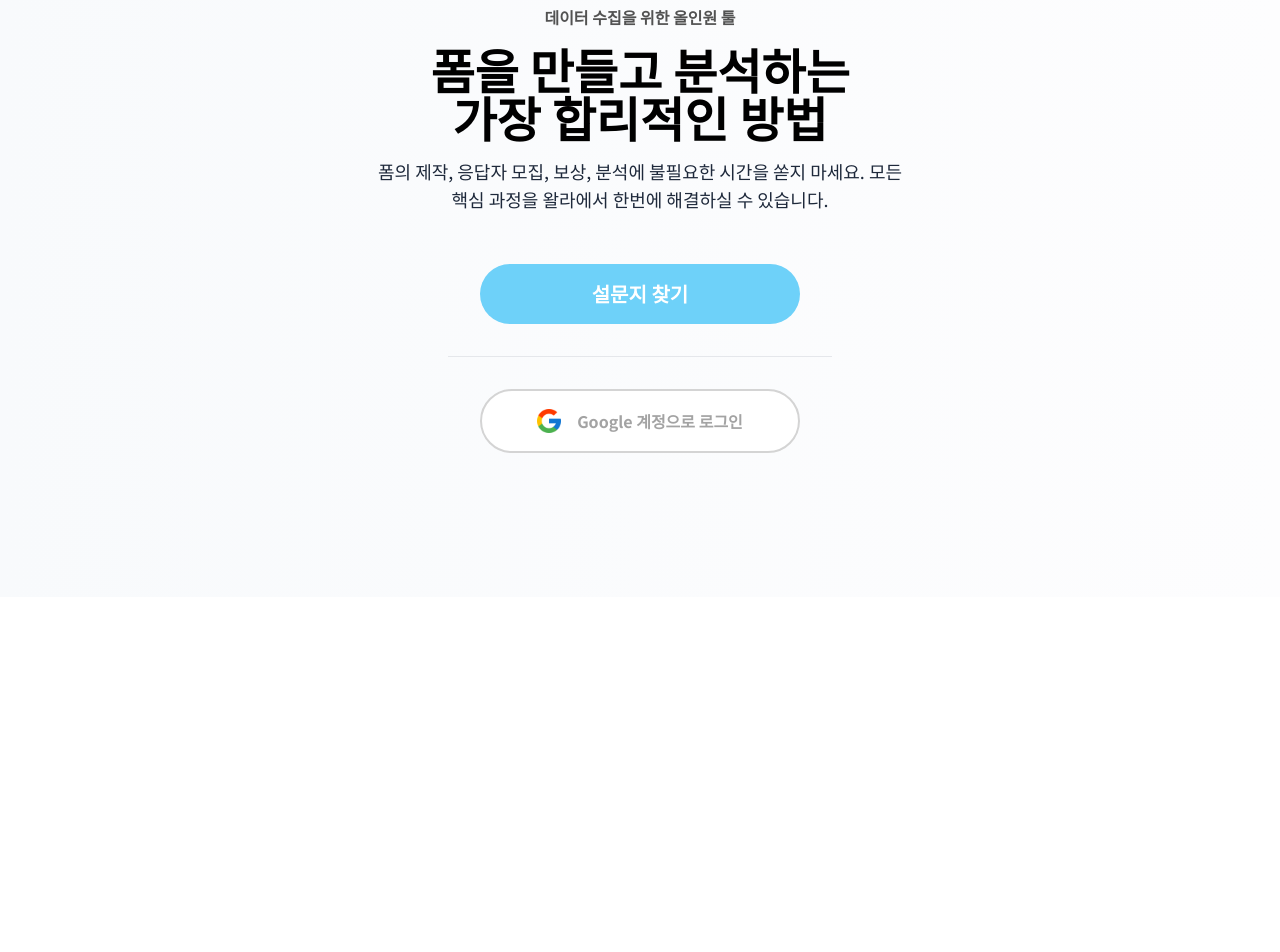
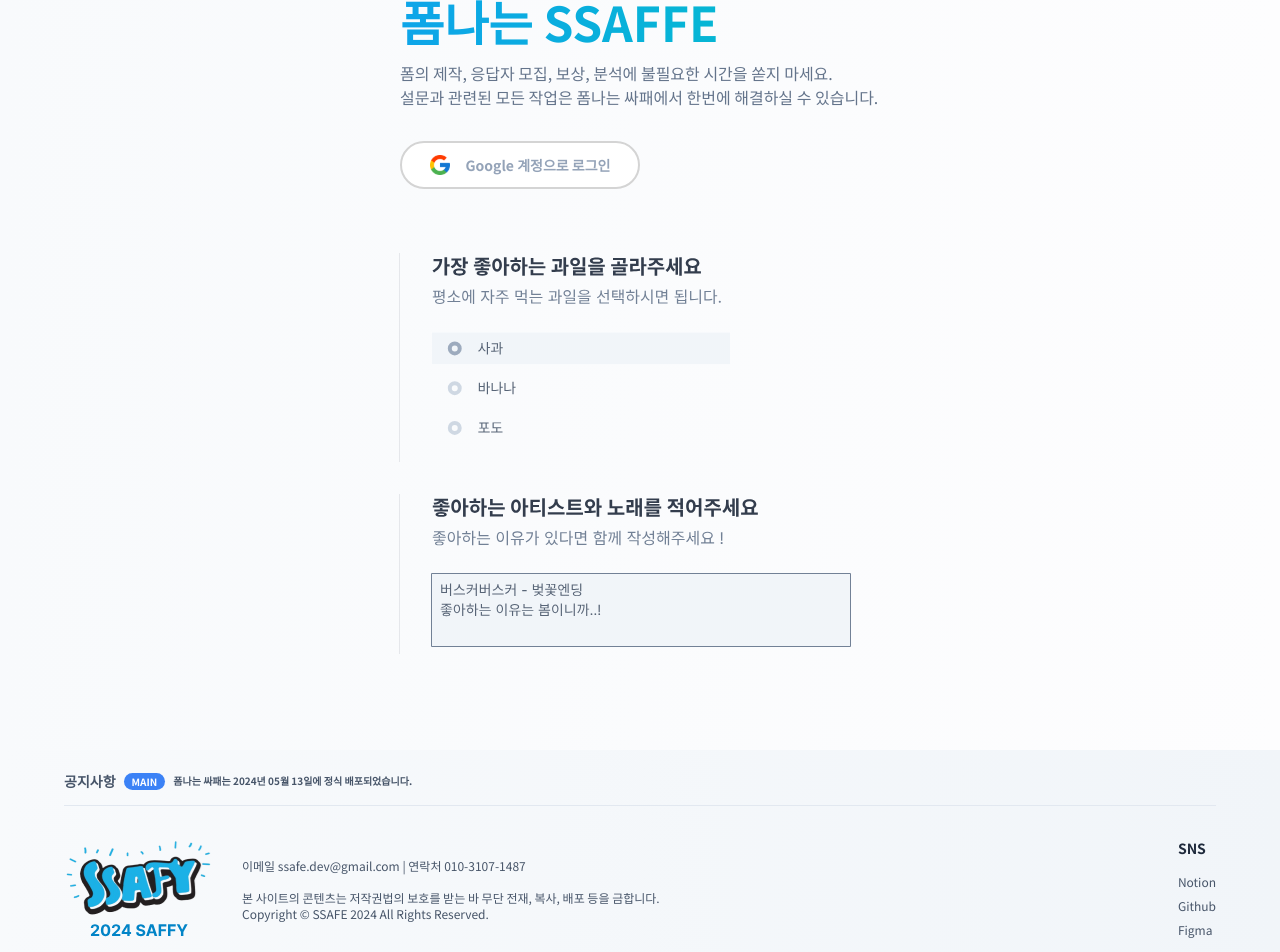
Before and after one commit to SSA-FE/formssafe-fe, a React (Vite) app: page / in a window 1280 px wide. Shown: the part 203-1155 px from the top of the page. Before the commit the page ends 800 px from the top, so only its background shows below. Built offline with nearby package versions, Linux system fonts and the light colour scheme; no server answers.

Commit message:
feat: Home 페이지 변경 및 Footer 디자인 작업

```diff
--- /dev/null
+++ b/src/components/Footer.tsx
@@ -0,0 +1,53 @@
+import { FooterLogoIcon } from '@/assets/icons';
+
+const Footer = () => {
+  return (
+    <div className="w-full h-footer bg-gradient-to-r from-slate-50 to-slate-100 pt-2 px-16 flex flex-col gap-8">
+      <div className="w-full h-12 flex items-center space-x-2 border-b border-slate-200">
+        <p className="text-sm font-bold text-slate-600">공지사항</p>
+        <div className="flex space-x-2">
+          <span className="bg-blue-500 rounded-xl text-white px-2 py-[1px] font-bold text-[10px] flex justify-center items-center">
+            MAIN
+          </span>
+          <p className="font-bold text-[10px] text-slate-600">
+            폼나는 싸패는 2024년 05월 13일에 정식 배포되었습니다.
+          </p>
+        </div>
+      </div>
+      <div className="flex justify-between text-xs text-slate-600">
+        <div className="flex space-x-7">
+          <div className="min-w-[150px]">
+            <FooterLogoIcon width="150" />
+          </div>
+          <p className="flex justify-center items-center">
+            이메일 ssafe.dev@gmail.com | 연락처 010-3107-1487
+            <br />
+            <br />
+            본 사이트의 콘텐츠는 저작권법의 보호를 받는 바 무단 전재, 복사, 배포
+            등을 금합니다.
+            <br />
+            Copyright © SSAFE 2024 All Rights Reserved.
+          </p>
+        </div>
+        <div className="flex flex-col gap-4">
+          <span className="text-sm font-bold text-slate-800">SNS</span>
+          <ul className="flex flex-col gap-2 text-xs text-slate-600">
+            <li>
+              <a href="https://kwakseongjae.notion.site/33246b4a66a64cde943d513ca774faf9?pvs=4">
+                Notion
+              </a>
+            </li>
+            <li>
+              <a href="https://github.com/SSA-FE">Github</a>
+            </li>
+            <li>
+              <a href="/">Figma</a>
+            </li>
+          </ul>
+        </div>
+      </div>
+    </div>
+  );
+};
+
+export default Footer;
--- a/src/components/Layout.tsx
+++ b/src/components/Layout.tsx
@@ -1,18 +1,23 @@
 import { Outlet } from 'react-router-dom';
 import Topbar from '@/components/topbar/Topbar';
 import { Suspense } from 'react';
-import Loading from './Loading';
+import Footer from './Footer';
+import { useLocation } from 'react-router-dom';
 
 export default function Layout({ hasBackground }: { hasBackground: boolean }) {
+  const location = useLocation();
+  const path = location.pathname;
+
   return (
-    <Suspense fallback={<Loading />}>
+    <Suspense>
       <div
-        className={`w-full h-dvh
+        className={`w-full h-100dvh
           ${hasBackground ? 'bg-gradient-to-r from-slate-50 to-_slate-25' : ''}
           `}
       >
         <Topbar />
         <Outlet />
+        {(path === '/' || path === '/board') && <Footer />}
       </div>
     </Suspense>
   );
--- a/src/index.css
+++ b/src/index.css
@@ -57,3 +57,20 @@
     @apply h-6 px-4 rounded-xl text-xs text-slate-400 bg-blue-100;
   }
 }
+
+@keyframes slideInFromRight {
+  0% {
+    transform: translateX(50%);
+  }
+  100% {
+    transform: translateX(0);
+  }
+}
+
+.slide-in {
+  animation: 0.5s ease-out 0s 1 slideInFromRight;
+}
+
+.slide-in-1 {
+  animation: 1s ease-out 0s 1 slideInFromRight;
+}
--- a/src/pages/Home.tsx
+++ b/src/pages/Home.tsx
@@ -1,4 +1,5 @@
 import { useFetchUserQuery } from '@/api/userApi';
+import { FormExampleIcon1, FormExampleIcon2 } from '@/assets/icons';
 import googleIcon from '@/assets/icons/google-icon.svg';
 import { GOOGLE_AUTH_URL } from '@/config';
 import { useNavigate } from 'react-router-dom';
@@ -16,35 +17,40 @@ const Home = () => {
   };
 
   return (
-    <div className="flex justify-center w-full h-auto py-36">
-      <div className="flex flex-col items-center justify-between w-full h-homeFront max-w-homeFront">
-        <div className="flex flex-col items-center gap-y-4">
-          <h2 className="text-base font-bold text-neutral-600">
-            데이터 수집을 위한 올인원 툴
-          </h2>
-          <h1 className="text-5xl font-bold text-center text-black">
-            폼을 만들고 분석하는
-            <br /> 가장 합리적인 방법
+    <div className="w-full flex flex-wrap justify-center py-[6rem] px-[10rem]">
+      <div className="w-1/2 flex flex-col gap-8 min-w-[450px]">
+        <div className="flex flex-col gap-4">
+          <h1 className="font-bold text-base text-slate-500 flex flex-col gap-4">
+            <p>
+              데이터 수집을 위한 올인원 툴<br />
+            </p>
+            <span className="w-fit bg-clip-text text-transparent bg-gradient-to-r from-sky-500 to-cyan-500 font-bold text-5xl">
+              폼나는 SSAFFE
+            </span>
           </h1>
-          <p className="text-lg font-normal text-center text-slate-800">
+          <p className="text-base text-slate-500 ">
             폼의 제작, 응답자 모집, 보상, 분석에 불필요한 시간을 쏟지 마세요.
-            모든 핵심 과정을 왈라에서 한번에 해결하실 수 있습니다.
+            <br />
+            설문과 관련된 모든 작업은 폼나는 싸패에서 한번에 해결하실 수
+            있습니다.
           </p>
         </div>
-        <div className="flex flex-col items-center w-full gap-8">
-          <button className="w-full py-4 text-xl font-bold text-white max-w-80 bg-primary rounded-4xl">
-            설문지 찾기
-          </button>
-          <hr className="w-full h-line max-w-96 bg-neutral-300" />
         <button
-            className="flex items-center justify-center w-full h-16 gap-4 py-4 text-xl bg-white border-2 border-solid max-w-80 rounded-4xl border-neutral-300"
+          className="flex items-center justify-center h-12 gap-4 py-4 px-4 mb-16 bg-white border-2 border-solid max-w-60 rounded-4xl border-neutral-300 w-max-content"
           onClick={handleLogin}
         >
-            <img src={googleIcon} alt="구글 로그인 아이콘" />
-            <p className="text-base font-bold text-neutral-400 whitespace-nowrap">
+          <img src={googleIcon} alt="구글 로그인 아이콘" width="20" />
+          <p className="text-sm font-bold text-slate-400 whitespace-nowrap">
             Google 계정으로 로그인
           </p>
         </button>
+      </div>
+      <div className="flex flex-col w-1/2 gap-8 min-w-max">
+        <div className="w-full slide-in border-l px-4">
+          <FormExampleIcon1 width="330" />
+        </div>
+        <div className="w-full slide-in-1 border-l px-4">
+          <FormExampleIcon2 width="450" />
         </div>
       </div>
     </div>
```
Lines whose indentation alone changed are shown as unchanged.
